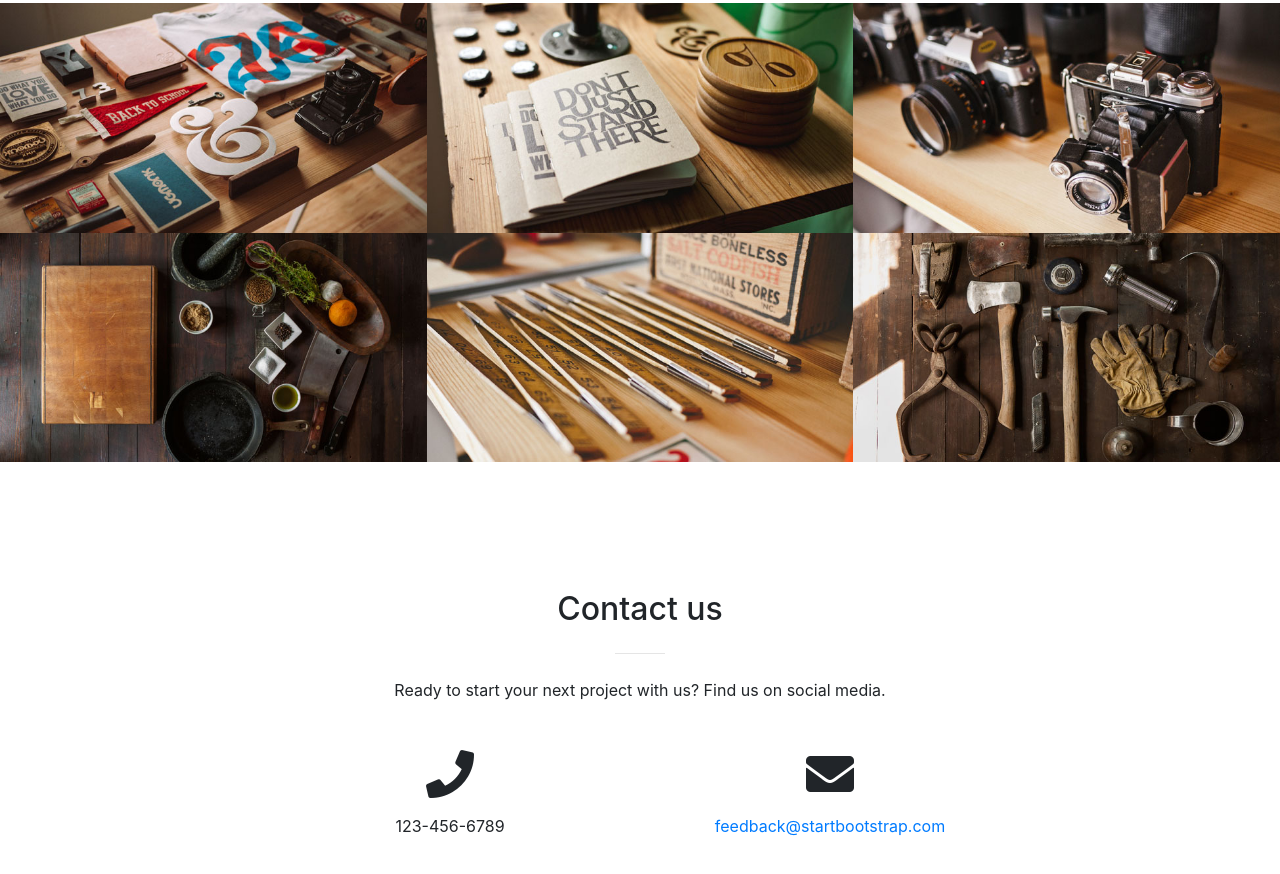
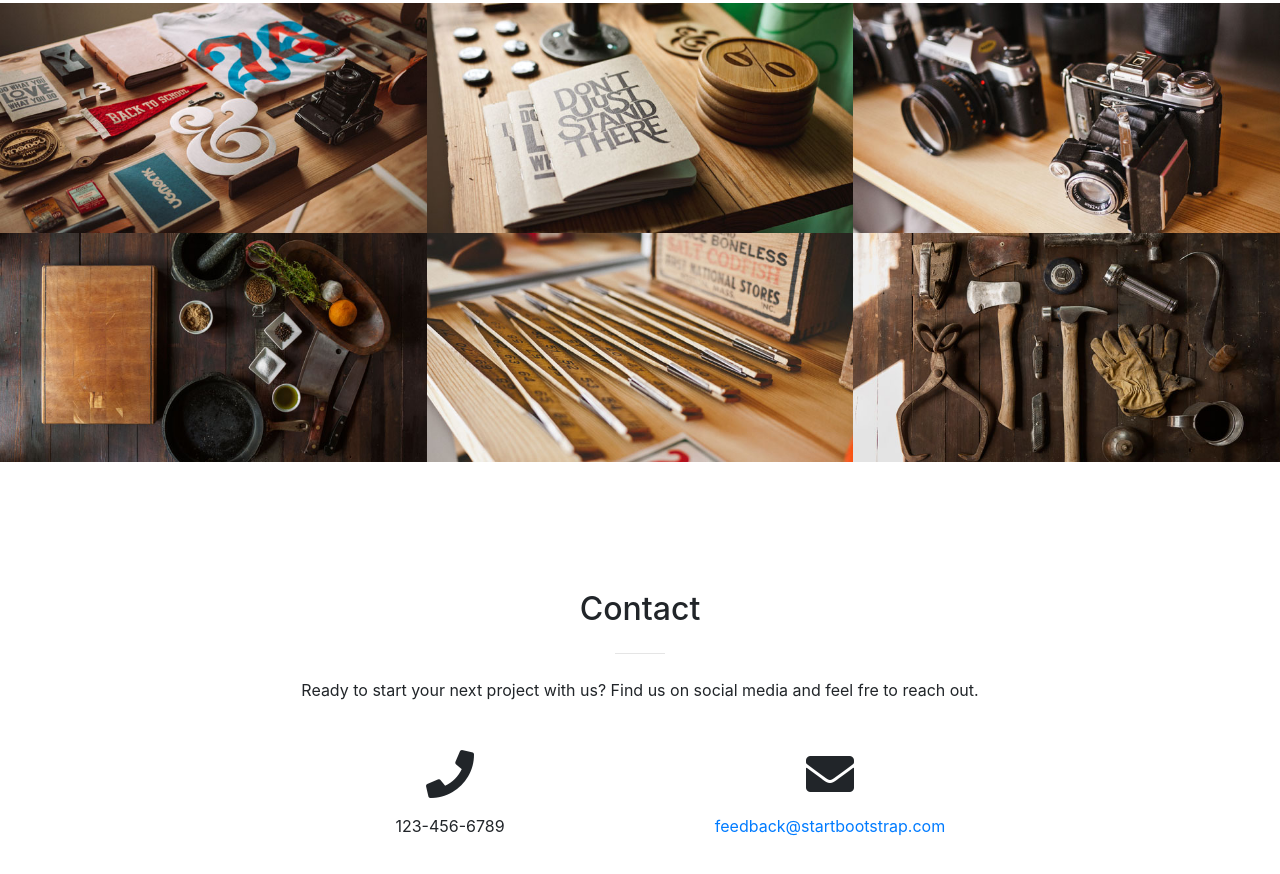
Before and after one commit to amandachen/spark-website, a website with bundled scripts: page index.html in a window 1280 px wide. Shown: the part 1366-2240 px from the top of the page. Built offline with nearby package versions, Linux system fonts and the light colour scheme.

Commit message:
testing github pages

```diff
--- a/index.html
+++ b/index.html
@@ -212,9 +212,9 @@
       <div class="container">
         <div class="row">
           <div class="col-lg-8 mx-auto text-center">
-            <h2 class="section-heading">Contact us</h2>
+            <h2 class="section-heading">Contact</h2>
             <hr class="my-4">
-            <p class="mb-5">Ready to start your next project with us? Find us on social media.</p>
+            <p class="mb-5">Ready to start your next project with us? Find us on social media and feel fre to reach out.</p>
           </div>
         </div>
         <div class="row">
```
